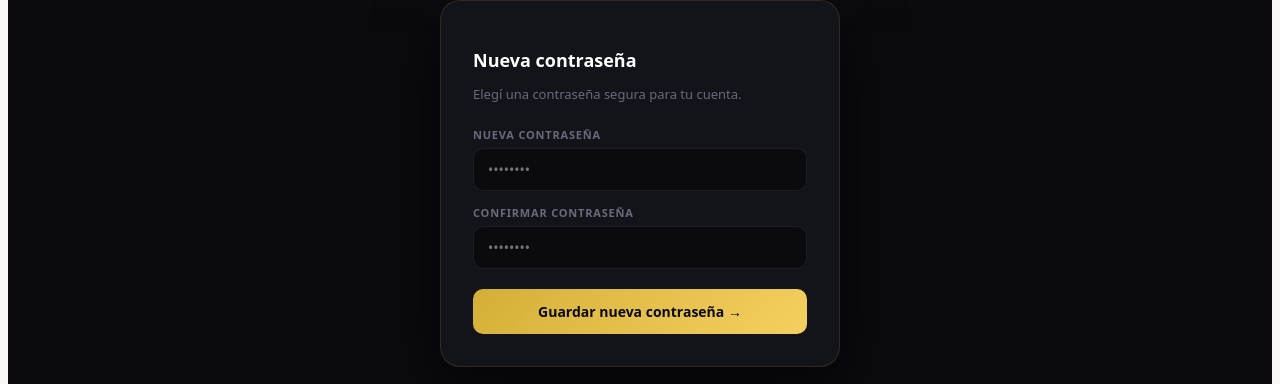
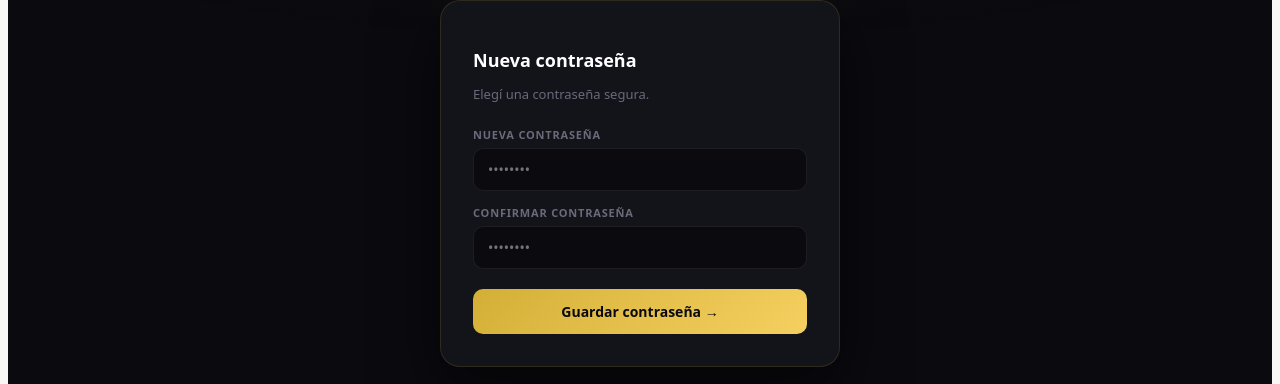
Before and after one commit to mlaurafaricelli-beep/clarasystem, a Next.js app: page /auth/reset in a window 1280 px wide. Shown: the part 273-657 px from the top of the page. Built offline with nearby package versions, Linux system fonts and the light colour scheme; no server answers.

Commit message:
Update page.tsx

```diff
--- a/src/app/auth/reset/page.tsx
+++ b/src/app/auth/reset/page.tsx
@@ -1,7 +1,9 @@
 'use client'
-import { useState, useEffect } from 'react'
+import { useState } from 'react'
 import { useRouter } from 'next/navigation'
 import { createClient } from '@/lib/supabase'
+
+const ADMIN_EMAIL = 'mlaurafaricelli@gmail.com'
 
 export default function ResetPasswordPage() {
   const [password, setPassword] = useState('')
@@ -15,24 +17,32 @@ export default function ResetPasswordPage() {
   async function handleReset(e: React.FormEvent) {
     e.preventDefault()
     if (password !== confirm) { setError('Las contraseñas no coinciden'); return }
-    if (password.length < 6) { setError('La contraseña debe tener al menos 6 caracteres'); return }
+    if (password.length < 6) { setError('Mínimo 6 caracteres'); return }
     setLoading(true)
     setError('')
     const { error } = await supabase.auth.updateUser({ password })
     if (error) { setError(error.message); setLoading(false); return }
     setSuccess(true)
-    setTimeout(() => router.push('/dashboard'), 2000)
+    // Verificar si es admin y redirigir accordingly
+    const { data: { user } } = await supabase.auth.getUser()
+    setTimeout(() => {
+      if (user?.email === ADMIN_EMAIL) {
+        router.push('/admin')
+      } else {
+        router.push('/dashboard')
+      }
+    }, 2000)
   }
 
-  const inputStyle = { width: '100%', padding: '11px 14px', borderRadius: '10px', border: '1px solid rgba(255,255,255,0.08)', background: '#0A0A0F', color: '#FFFFFF', fontSize: '14px', fontFamily: 'inherit', outline: 'none', boxSizing: 'border-box' as any }
-  const labelStyle = { display: 'block', fontSize: '11px', fontWeight: '700' as any, marginBottom: '6px', color: '#6A6A7A', textTransform: 'uppercase' as any, letterSpacing: '0.8px' }
+  const inp = { width: '100%', padding: '11px 14px', borderRadius: '10px', border: '1px solid rgba(255,255,255,0.08)', background: '#0A0A0F', color: '#FFFFFF', fontSize: '14px', fontFamily: 'inherit', outline: 'none', boxSizing: 'border-box' as any }
+  const lbl = { display: 'block', fontSize: '11px', fontWeight: 700 as any, marginBottom: '6px', color: '#6A6A7A', textTransform: 'uppercase' as any, letterSpacing: '0.8px' }
 
   return (
     <div style={{ minHeight: '100vh', background: '#0A0A0F', display: 'flex', alignItems: 'center', justifyContent: 'center', padding: '16px', fontFamily: 'system-ui,sans-serif' }}>
       <div style={{ position: 'fixed', top: 0, left: 0, right: 0, bottom: 0, pointerEvents: 'none', background: 'radial-gradient(ellipse 80% 50% at 50% -10%, rgba(212,175,55,0.12), transparent)' }} />
       <div style={{ width: '100%', maxWidth: '400px', position: 'relative' }}>
         <div style={{ textAlign: 'center', marginBottom: '32px' }}>
-          <div style={{ fontSize: '24px', fontWeight: '800', color: '#FFFFFF' }}>
+          <div style={{ fontSize: '24px', fontWeight: 800, color: '#fff' }}>
             Clara<span style={{ color: '#D4AF37' }}>System</span>
           </div>
         </div>
@@ -40,22 +50,22 @@ export default function ResetPasswordPage() {
           {success ? (
             <div style={{ textAlign: 'center' }}>
               <div style={{ fontSize: '48px', marginBottom: '16px' }}>✅</div>
-              <h2 style={{ fontSize: '18px', fontWeight: '700', color: '#fff', marginBottom: '8px' }}>¡Contraseña actualizada!</h2>
-              <p style={{ fontSize: '13px', color: '#6A6A7A' }}>Redirigiendo al dashboard...</p>
+              <h2 style={{ fontSize: '18px', fontWeight: 700, color: '#fff', marginBottom: '8px' }}>¡Contraseña actualizada!</h2>
+              <p style={{ fontSize: '13px', color: '#6A6A7A' }}>Redirigiendo...</p>
             </div>
           ) : (
             <>
-              <h2 style={{ fontSize: '18px', fontWeight: '700', color: '#fff', marginBottom: '6px' }}>Nueva contraseña</h2>
-              <p style={{ fontSize: '13px', color: '#6A6A7A', marginBottom: '24px' }}>Elegí una contraseña segura para tu cuenta.</p>
+              <h2 style={{ fontSize: '18px', fontWeight: 700, color: '#fff', marginBottom: '6px' }}>Nueva contraseña</h2>
+              <p style={{ fontSize: '13px', color: '#6A6A7A', marginBottom: '24px' }}>Elegí una contraseña segura.</p>
               <form onSubmit={handleReset}>
                 <div style={{ display: 'flex', flexDirection: 'column', gap: '14px' }}>
                   <div>
-                    <label style={labelStyle}>Nueva contraseña</label>
-                    <input type="password" value={password} onChange={e => setPassword(e.target.value)} required placeholder="••••••••" minLength={6} style={inputStyle} />
+                    <label style={lbl}>Nueva contraseña</label>
+                    <input type="password" value={password} onChange={e => setPassword(e.target.value)} required placeholder="••••••••" minLength={6} style={inp} />
                   </div>
                   <div>
-                    <label style={labelStyle}>Confirmar contraseña</label>
-                    <input type="password" value={confirm} onChange={e => setConfirm(e.target.value)} required placeholder="••••••••" style={inputStyle} />
+                    <label style={lbl}>Confirmar contraseña</label>
+                    <input type="password" value={confirm} onChange={e => setConfirm(e.target.value)} required placeholder="••••••••" style={inp} />
                   </div>
                 </div>
                 {error && (
@@ -63,8 +73,8 @@ export default function ResetPasswordPage() {
                     {error}
                   </div>
                 )}
-                <button type="submit" disabled={loading} style={{ width: '100%', marginTop: '20px', padding: '13px', borderRadius: '10px', border: 'none', cursor: 'pointer', fontSize: '14px', fontWeight: '700', fontFamily: 'inherit', background: 'linear-gradient(135deg, #D4AF37, #F5D060)', color: '#0A0A0F' }}>
-                  {loading ? 'Guardando...' : 'Guardar nueva contraseña →'}
+                <button type="submit" disabled={loading} style={{ width: '100%', marginTop: '20px', padding: '13px', borderRadius: '10px', border: 'none', cursor: 'pointer', fontSize: '14px', fontWeight: 700, fontFamily: 'inherit', background: 'linear-gradient(135deg, #D4AF37, #F5D060)', color: '#0A0A0F', opacity: loading ? 0.6 : 1 }}>
+                  {loading ? 'Guardando...' : 'Guardar contraseña →'}
                 </button>
               </form>
             </>
```
